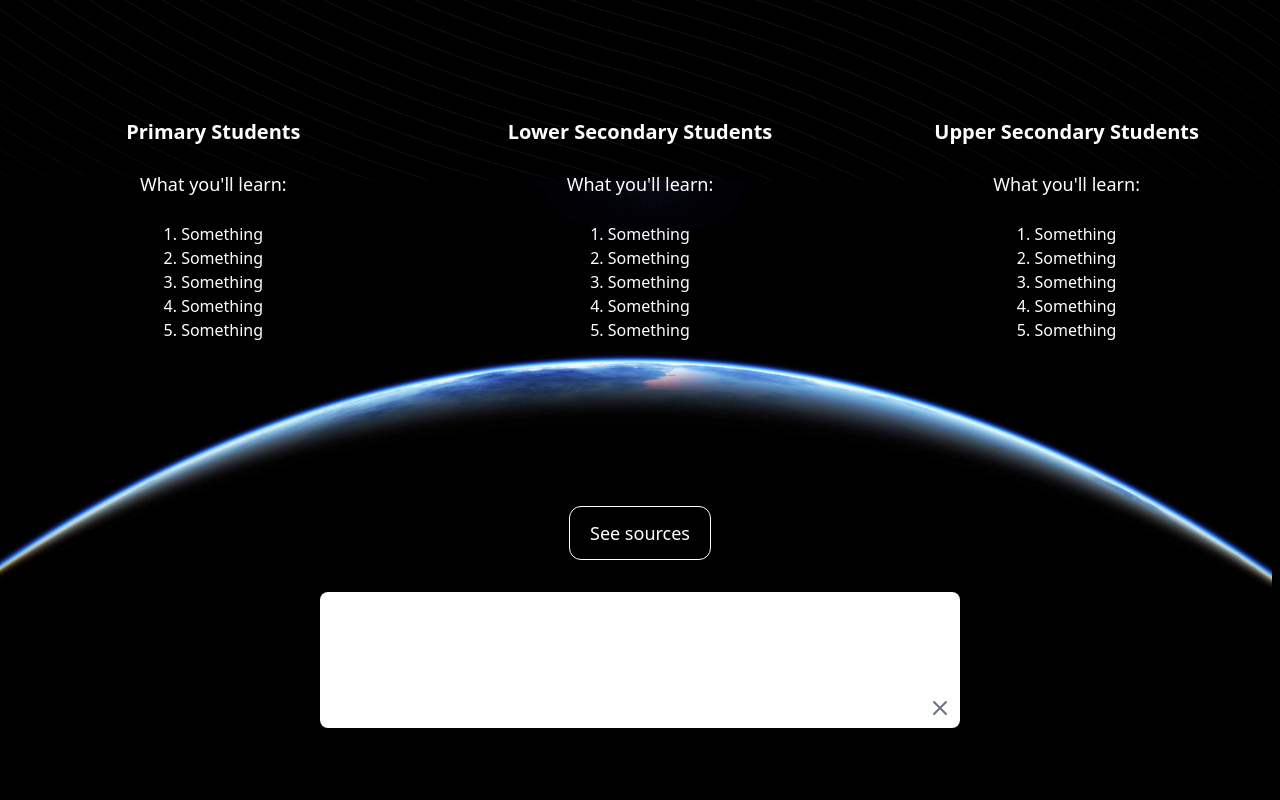
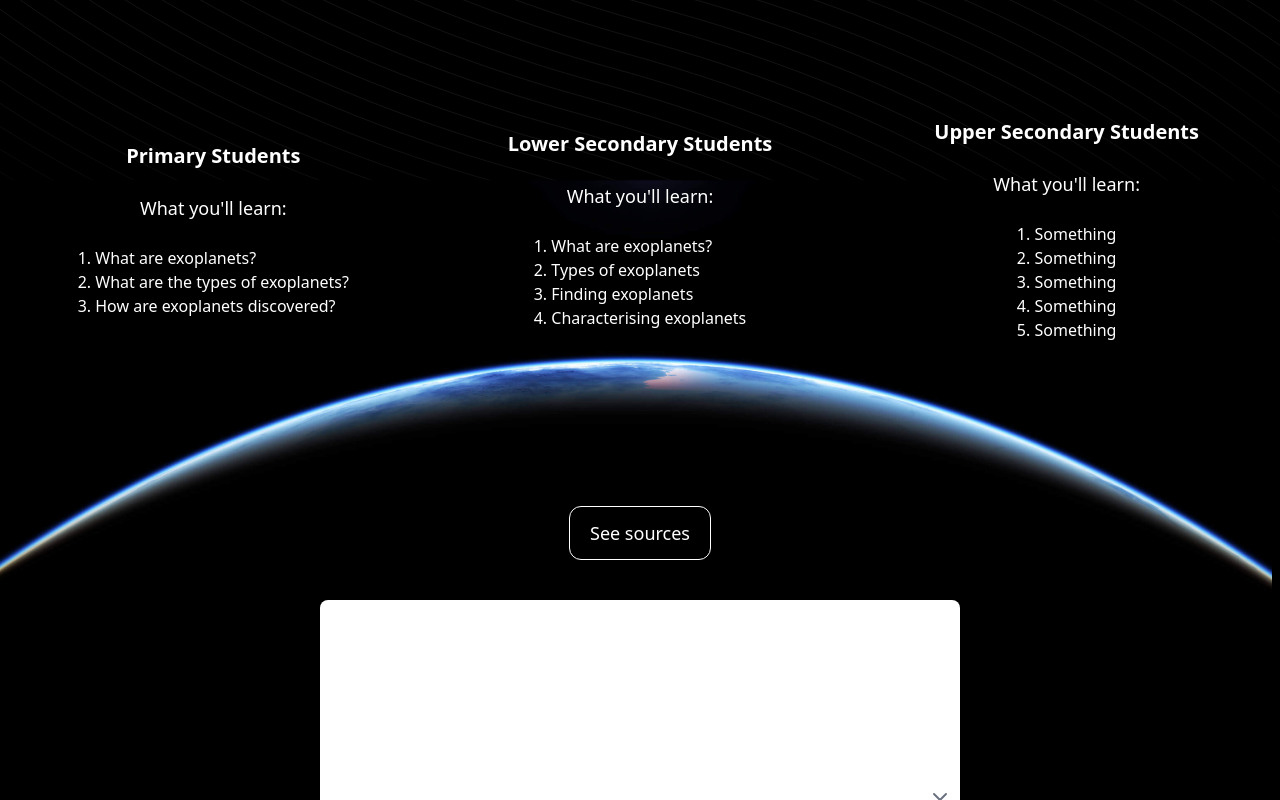
Before and after one commit to ebeeyuuu/nasa-exoplant-exploration, a Next.js app: page / in a window 1280 px wide. Both pictures are taken after a click on the button "See sources". Shown: the part 338-1138 px from the top of the page. Built offline with nearby package versions, Linux system fonts and the light colour scheme.

Commit message:
updated hero and popup menu

```diff
--- a/src/app/components/Hero.tsx
+++ b/src/app/components/Hero.tsx
@@ -28,11 +28,9 @@ const Hero = () => {
           </div>
           <div className="scale-100 max-lg:scale-[80%] smooth-animation">
             <ul>
-              <li>1. Something</li>
-              <li>2. Something</li>
-              <li>3. Something</li>
-              <li>4. Something</li>
-              <li>5. Something</li>
+              <li>1. What are exoplanets?</li>
+              <li>2. What are the types of exoplanets?</li>
+              <li>3. How are exoplanets discovered?</li>
             </ul>
           </div>
         </div>
@@ -45,11 +43,10 @@ const Hero = () => {
           </div>
           <div className="scale-100 max-lg:scale-[80%] smooth-animation">
             <ul>
-              <li>1. Something</li>
-              <li>2. Something</li>
-              <li>3. Something</li>
-              <li>4. Something</li>
-              <li>5. Something</li>
+              <li>1. What are exoplanets?</li>
+              <li>2. Types of exoplanets</li>
+              <li>3. Finding exoplanets</li>
+              <li>4. Characterising exoplanets</li>
             </ul>
           </div>
         </div>
@@ -89,12 +86,17 @@ const Hero = () => {
           onClose={() => setIsMenuOpen(false)}
           triggerRef={buttonRef}
         >
-          <div className="flex flex-col gap-y-4 italic p-5">
+          <div className="flex flex-col gap-y-4 text-sm italic p-5">
             <p>
               &quot;Exoplanet Program: Exoplanet Program.&quot; Exoplanet
               Exploration: Planets Beyond Our Solar System,
               exoplanets.nasa.gov/exep.
             </p>
+            <p>
+              What Is an Exoplanet? | NASA Space Place – NASA Science for Kids.
+              spaceplace.nasa.gov/all-about-exoplanets/en.
+            </p>
+            <p>Exoplanets - NASA Science. science.nasa.gov/exoplanets.</p>
           </div>
         </PopupMenu>
       </div>
--- a/src/app/components/PopupMenu.tsx
+++ b/src/app/components/PopupMenu.tsx
@@ -51,7 +51,7 @@ const PopupMenu: React.FC<PopupMenuProps> = ({
           initial={{ opacity: 0, y: -20 }}
           animate={{ opacity: 1, y: 0, transition: { duration: 0.2 } }}
           transition={{ duration: 0.2 }}
-          className="absolute transform z-50 bg-white dark:bg-gray-800 rounded-lg shadow-lg p-6 min-w-[50vw] mt-[350px]"
+          className="absolute transform z-50 bg-white dark:bg-gray-800 rounded-lg shadow-lg p-6 min-w-[50vw] mt-[450px]"
         >
           <button
             onClick={onClose}
```
